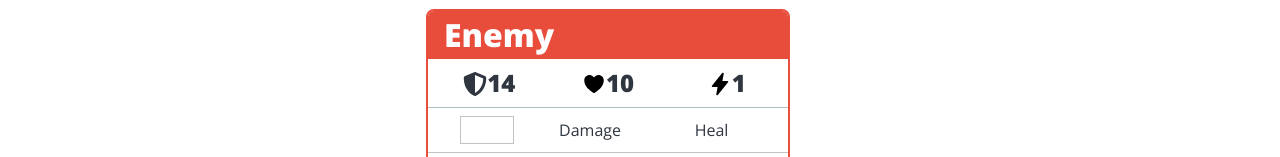
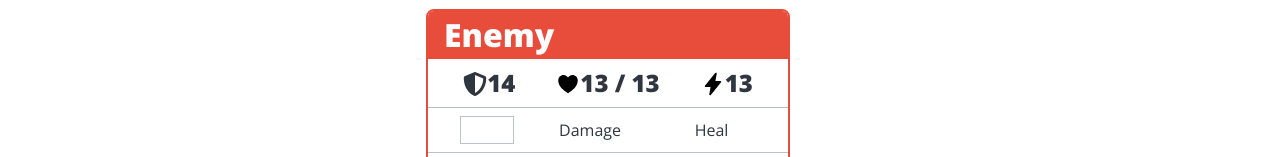
Before and after one commit to getHashSet/dm_helper, a React (Create React App) app in the folder client/: page /dm in a window 1280 px wide. Shown: the part 458-615 px from the top of the page. Built offline with nearby package versions, Linux system fonts and the light colour scheme.

Commit message:
updated hp UI and added hp hook

```diff
--- a/client/src/components/_subcomponents/EnemyCard/EnemyCard.jsx
+++ b/client/src/components/_subcomponents/EnemyCard/EnemyCard.jsx
@@ -6,8 +6,8 @@ import { showToastMenuState, updateToastData } from "../../../redux/actions";
 EnemyCard.defaultProps = {
     enemyName : "Enemy",
     ac : 14,
-    initiative : 1,
-    hp : 10,
+    cr : 1,
+    hitDice : "2d10",
     movement : ["walk", "swim", "fly", "dig"],
     stats : {
         STR : 14,
@@ -33,11 +33,40 @@ EnemyCard.defaultProps = {
 //   COMPONENT   //
 // ============= //
 export default function EnemyCard(props) {
+    // ==================== //
+    //   FAKE CONSTRUCTOR   //
+    // ==================== //
+    const getHp = (dice) => {
+        let totalHp = 0;
+
+        // check if someone put in an bad hit dice value by mistake
+        if (dice.indexOf("d") === -1) {
+            return isNaN(dice) ? totalHp : dice;
+        };
+
+        const diceRolls = dice.split("d"); // "2d10" === ["2", "10"]
+        const numberOfDice = +diceRolls[0]; // (int)3
+        const diceType = +diceRolls[1]; // (int)10
+
+        // roll without con mod?
+        for (let i = 0; i < numberOfDice; i++) {
+            if (i === 0) { // first roll
+                totalHp += diceType;
+            } else { // not first roll
+                totalHp += Math.floor(Math.random() * diceType) + 1;
+            };
+        };
+
+        console.log(totalHp);
+        return totalHp;
+    };
+
     // =================== //
     //   HOOK INTO STATE   //
     // =================== //
     const dispatch = useDispatch(); // used to send data back to redux
-    const [enemyHp, updateenemyHp] = useState(props.hp);
+    const [enemyHp, updateenemyHp] = useState(getHp(props.hitDice));
+    const [maxHp] = useState(enemyHp);
     const [hasAdvantage, updatehasAdvatage] = useState(false);
 
     // ================ //
@@ -114,20 +143,20 @@ export default function EnemyCard(props) {
     const adjustHpButton = (e) => {
         e.preventDefault();
 
+        // heal or damage?
         const type = e.target.getAttribute('name');
         let inputData = e.target.parentElement.children[0].value;
-        console.log(`input data: ${inputData} and its type is ${typeof inputData}`);
+
+        // Edgecase user didnt put in a value
         if ( +inputData <= 0 ) { inputData = 1 };
-        console.log(`input data: ${inputData}`);
-        let newHpTotal = enemyHp;
 
-        console.log("test");
-        console.log(inputData, newHpTotal);
+        // current HP total
+        let newHpTotal = +enemyHp;
 
         switch (type) {
             case "heal":
                 newHpTotal = enemyHp + +inputData;
-                if (newHpTotal > props.hp) {newHpTotal = props.hp};
+                if (newHpTotal > maxHp) {newHpTotal = maxHp};
                 break;
             default:
                 newHpTotal = enemyHp - +inputData;
@@ -139,6 +168,9 @@ export default function EnemyCard(props) {
         updateenemyHp(newHpTotal);
     };
 
+    //   HOOKS AGAIN  //
+    const [initiative, updateinitiative] = useState(rollPlusMod(props.stats.DEX));
+
     // ========== //
     //   RETURN   //
     // ========== //
@@ -148,34 +180,34 @@ export default function EnemyCard(props) {
             {/* Enemy Name */}
             <div className="card_name">
                 <h2>{props.enemyName}</h2>
-                <div className="toggle" hasAdvantage={hasAdvantage} onClick={() => updatehasAdvatage(!hasAdvantage)}></div>
+                <div className="toggle" ></div>
             </div>
 
             {/* AC HP IN */}
             <StyledAcHpIn>
                 <div className="top_section">
                     {/* AC */}
-                    <div className="block">
+                    <div className="block" title="Armor Class">
                         <div className="background"></div>
                         <div className="info">
-                            <svg aria-hidden="true" focusable="false" data-prefix="fas" data-icon="shield-alt" class="svg-inline--fa fa-shield-alt fa-w-16" role="img" xmlns="http://www.w3.org/2000/svg" viewBox="0 0 512 512"><path fill="currentColor" d="M466.5 83.7l-192-80a48.15 48.15 0 0 0-36.9 0l-192 80C27.7 91.1 16 108.6 16 128c0 198.5 114.5 335.7 221.5 380.3 11.8 4.9 25.1 4.9 36.9 0C360.1 472.6 496 349.3 496 128c0-19.4-11.7-36.9-29.5-44.3zM256.1 446.3l-.1-381 175.9 73.3c-3.3 151.4-82.1 261.1-175.8 307.7z"></path></svg>
+                            <svg aria-hidden="true" focusable="false" data-prefix="fas" data-icon="shield-alt" className="svg-inline--fa fa-shield-alt fa-w-16" role="img" xmlns="http://www.w3.org/2000/svg" viewBox="0 0 512 512"><path fill="currentColor" d="M466.5 83.7l-192-80a48.15 48.15 0 0 0-36.9 0l-192 80C27.7 91.1 16 108.6 16 128c0 198.5 114.5 335.7 221.5 380.3 11.8 4.9 25.1 4.9 36.9 0C360.1 472.6 496 349.3 496 128c0-19.4-11.7-36.9-29.5-44.3zM256.1 446.3l-.1-381 175.9 73.3c-3.3 151.4-82.1 261.1-175.8 307.7z"></path></svg>
                             {props.ac}
                         </div>
                     </div>
                     {/* HP */}
-                    <div className="block">
+                    <div className="block" title="Hit Points">
                         <div className="background"></div>
                         <div className="info">
-                            <svg xmlns='http://www.w3.org/2000/svg' class='ionicon' viewBox='0 0 512 512'><title>Heart</title><path d='M256 448a32 32 0 01-18-5.57c-78.59-53.35-112.62-89.93-131.39-112.8-40-48.75-59.15-98.8-58.61-153C48.63 114.52 98.46 64 159.08 64c44.08 0 74.61 24.83 92.39 45.51a6 6 0 009.06 0C278.31 88.81 308.84 64 352.92 64c60.62 0 110.45 50.52 111.08 112.64.54 54.21-18.63 104.26-58.61 153-18.77 22.87-52.8 59.45-131.39 112.8a32 32 0 01-18 5.56z'/></svg>
-                            {enemyHp}
+                            <svg xmlns='http://www.w3.org/2000/svg' className='ionicon' viewBox='0 0 512 512'><title>Heart</title><path d='M256 448a32 32 0 01-18-5.57c-78.59-53.35-112.62-89.93-131.39-112.8-40-48.75-59.15-98.8-58.61-153C48.63 114.52 98.46 64 159.08 64c44.08 0 74.61 24.83 92.39 45.51a6 6 0 009.06 0C278.31 88.81 308.84 64 352.92 64c60.62 0 110.45 50.52 111.08 112.64.54 54.21-18.63 104.26-58.61 153-18.77 22.87-52.8 59.45-131.39 112.8a32 32 0 01-18 5.56z'/></svg>
+                            {enemyHp} / {maxHp}
                         </div>
                     </div>
                     {/* IN */}
-                    <div className="block">
+                    <div className="block" title="Initiative Roll">
                         <div className="background"></div>
                         <div className="info">
-                            <svg xmlns='http://www.w3.org/2000/svg' class='ionicon' viewBox='0 0 512 512'><title>Flash</title><path d='M194.82 496a18.36 18.36 0 01-18.1-21.53v-.11L204.83 320H96a16 16 0 01-12.44-26.06L302.73 23a18.45 18.45 0 0132.8 13.71c0 .3-.08.59-.13.89L307.19 192H416a16 16 0 0112.44 26.06L209.24 489a18.45 18.45 0 01-14.42 7z'/></svg>
-                            {props.initiative}
+                            <svg xmlns='http://www.w3.org/2000/svg' className='ionicon' viewBox='0 0 512 512'><title>Flash</title><path d='M194.82 496a18.36 18.36 0 01-18.1-21.53v-.11L204.83 320H96a16 16 0 01-12.44-26.06L302.73 23a18.45 18.45 0 0132.8 13.71c0 .3-.08.59-.13.89L307.19 192H416a16 16 0 0112.44 26.06L209.24 489a18.45 18.45 0 01-14.42 7z'/></svg>
+                            {initiative}
                         </div>
                     </div>
                 </div>
@@ -335,6 +367,7 @@ const StyledAcHpIn = styled.section`
             justify-content: center;
             align-items: center;
             text-align: center;
+            user-select: none;
 
             .info {
                 padding: .5em 0;
```
